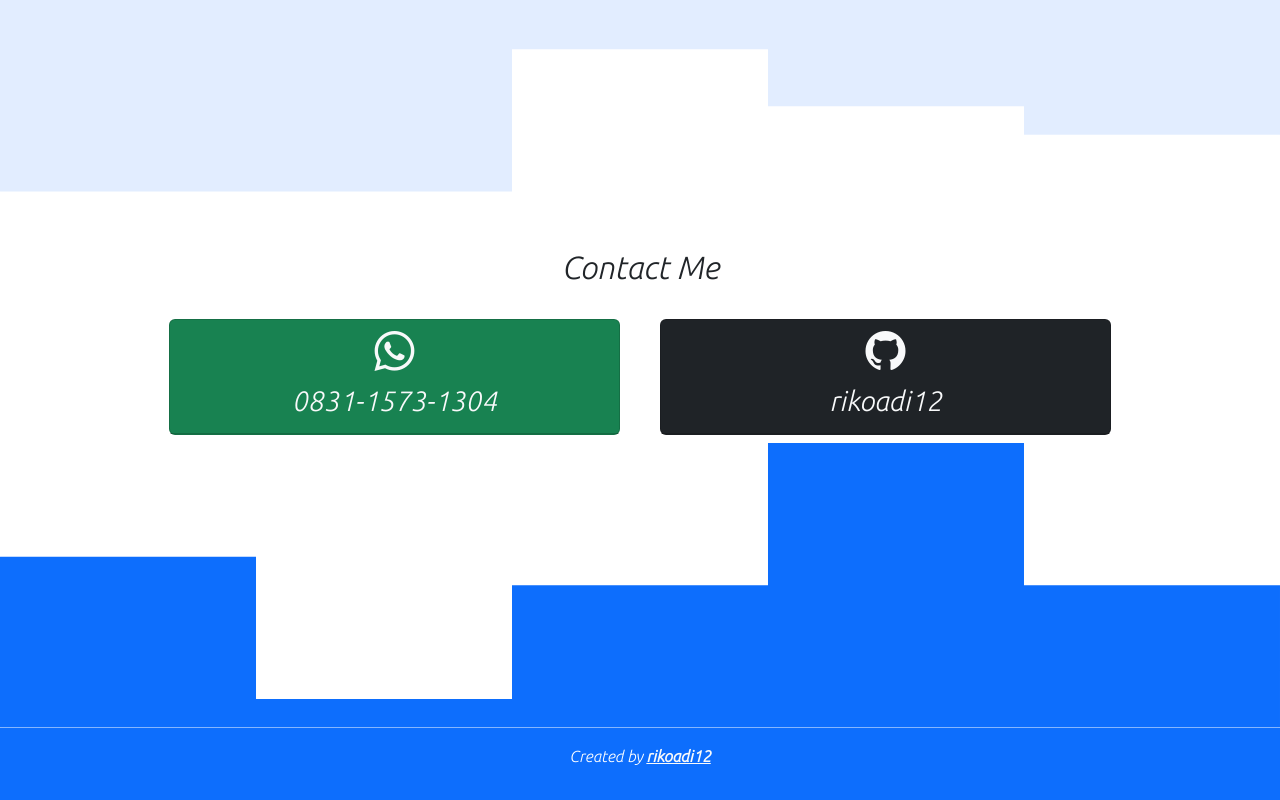
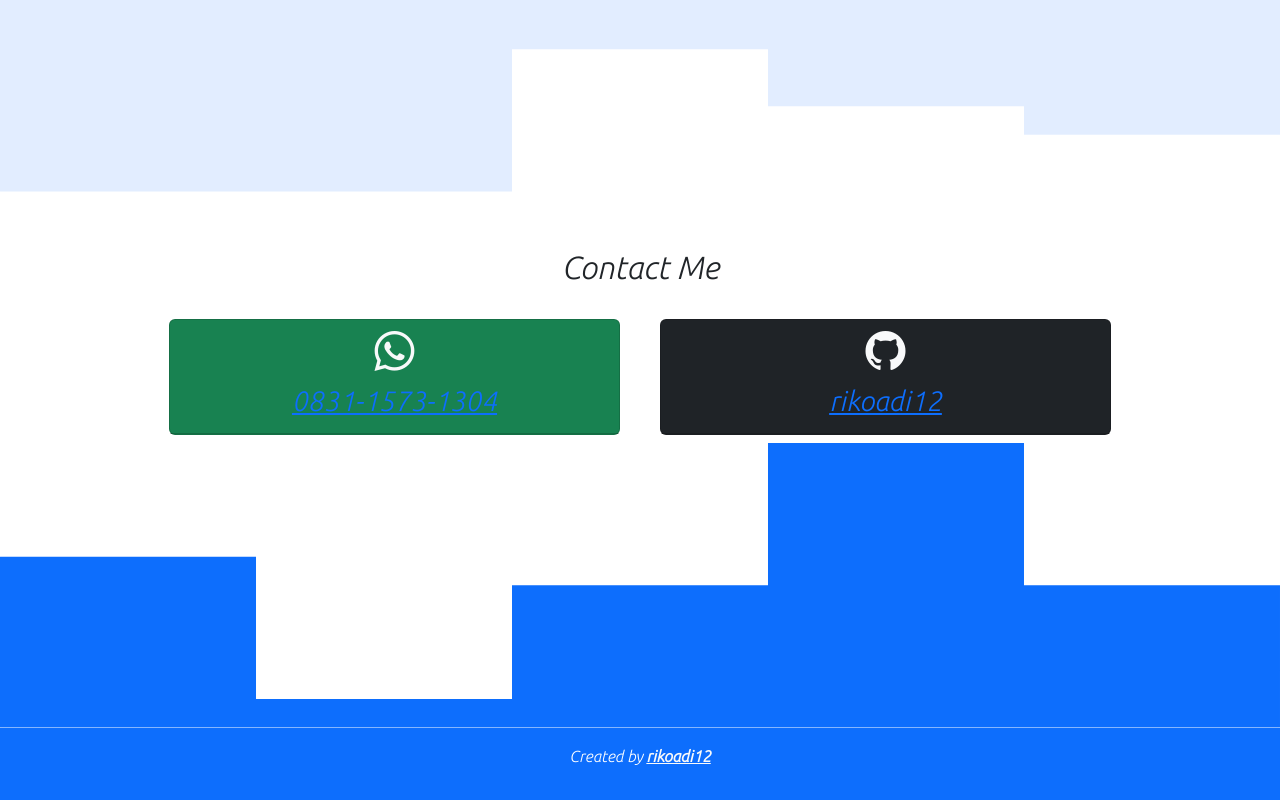
Before and after one commit to rikoadii/portofoliosederhana, a plain HTML site: page index.html in a window 1280 px wide. Shown: the part 1666-2466 px from the top of the page. Drawn offline with nearby package versions, Linux system fonts and the light colour scheme.

Commit message:
Update index.html

```diff
--- a/index.html
+++ b/index.html
@@ -127,7 +127,9 @@
               <h1>
                 <i class="bi bi-whatsapp"></i>
               </h1>
-              <h3>0831-1573-1304</h3>
+              <a href="https://wa.me/qr/ZYQ6DR6DTZHZM1">
+                <h3>0831-1573-1304</h3>
+              </a>
             </div>
           </div>
 </div>
@@ -137,7 +139,9 @@
               <h1>
                 <i class="bi bi-github"></i>
               </h1>
-              <h3>rikoadi12</h3>
+              <a href="https://github.com/rikoadi12">
+                <h3>rikoadi12</h3>
+              </a>
             </div>
           </div>
 </div>
```
